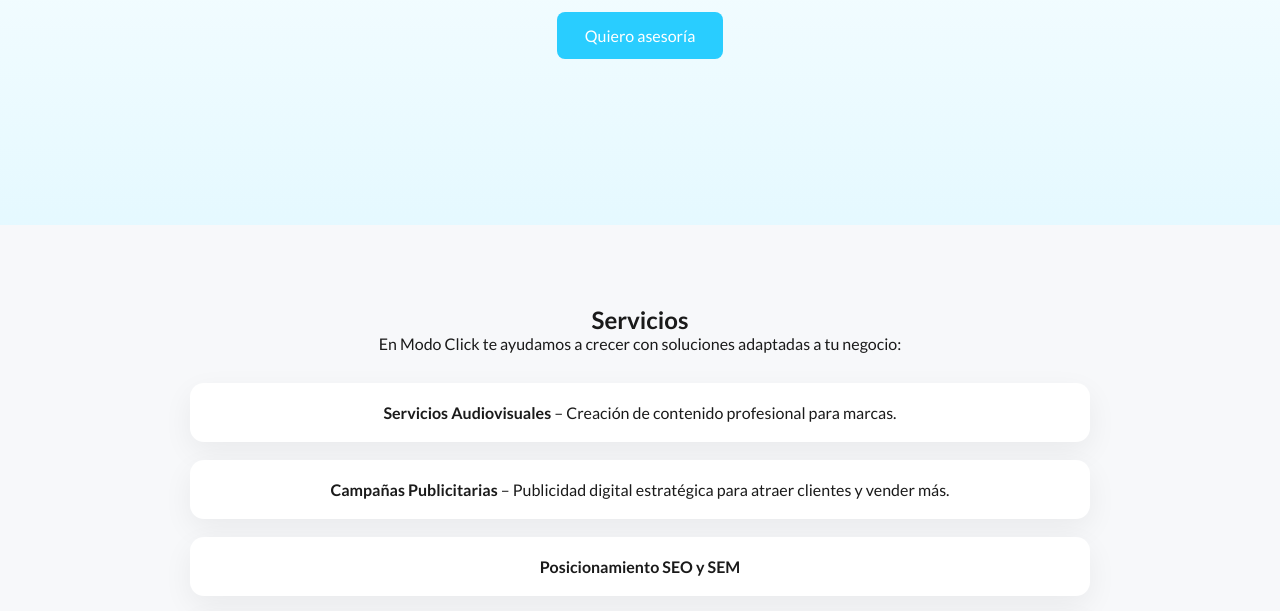
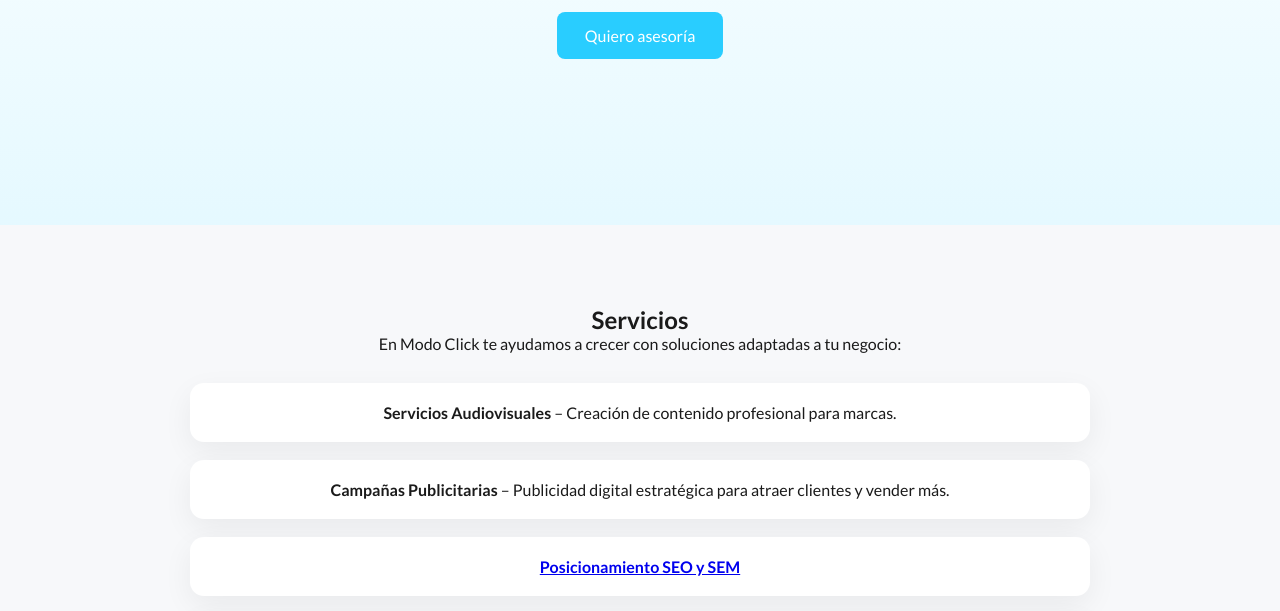
Before and after one commit to Clasebusiness/Modoclick, a plain HTML site: page index.html in a window 1280 px wide. Shown: the part 333-944 px from the top of the page. Drawn offline with Linux system fonts and the light colour scheme.

Commit message:
Update index.html

```diff
--- a/index.html
+++ b/index.html
@@ -66,7 +66,12 @@
   </a>
 </li>
 
-        <li class="servicio-card"><strong>Posicionamiento SEO y SEM</strong></li>
+        <a href="/servicios/seo-sem.html" class="servicio-card-link">
+  <li class="servicio-card">
+    <strong>Posicionamiento SEO y SEM</strong>
+  </li>
+</a>
+
         <li class="servicio-card"><strong>Administración de Redes Sociales</strong></li>
         <li class="servicio-card"><strong>Asesorías de Marketing</strong></li>
         <li class="servicio-card"><strong>Automatizaciones</strong></li>
```
